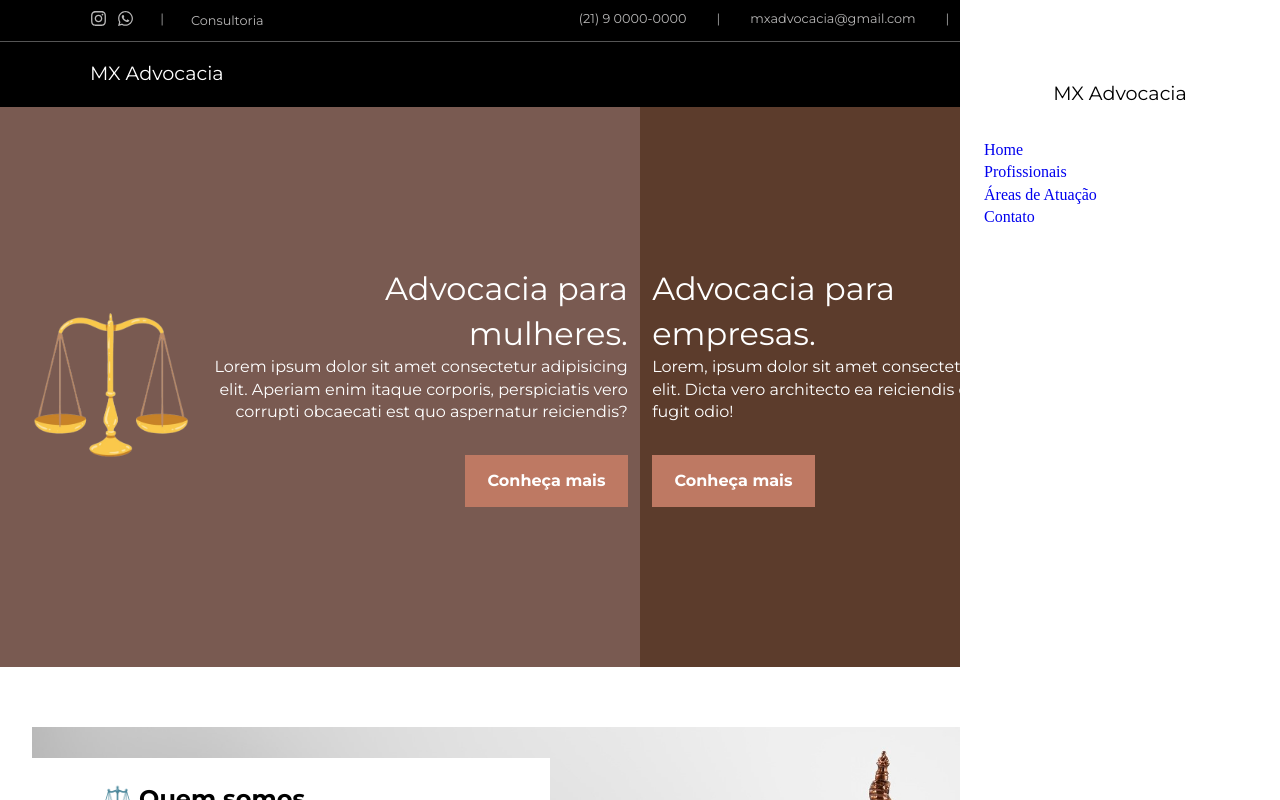
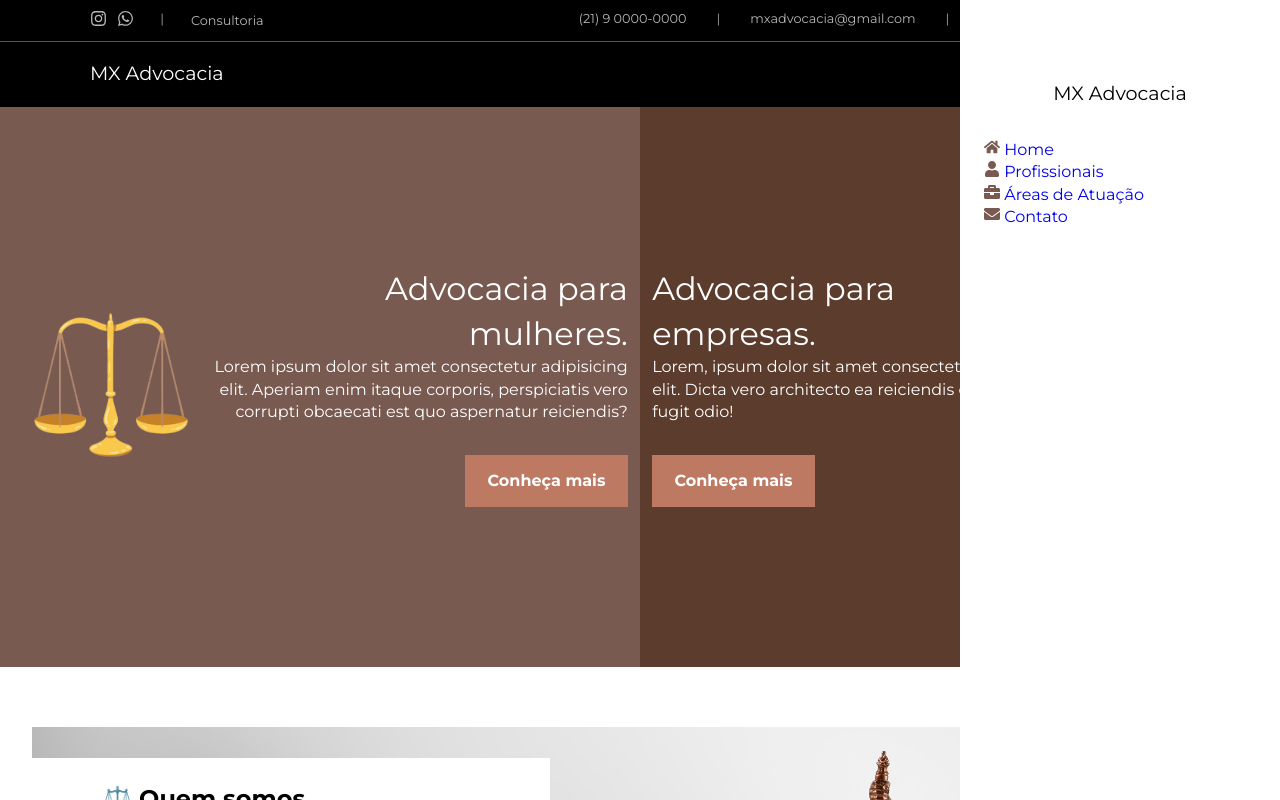
Before and after one commit to henriquepx/mx_advocacy, a React (Vite) app: page / in a window 1280 px wide. Both pictures are taken after a click on the element 1177 px from the left and 74 px from the top of the page. Shown: the top 800 px of the page. Built offline with nearby package versions, Linux system fonts and the light colour scheme.

Commit message:
feat: menu styles

```diff
--- a/src/pages/Menu.jsx
+++ b/src/pages/Menu.jsx
@@ -1,5 +1,6 @@
 import styled, { keyframes } from 'styled-components';
 import { Link } from 'react-router-dom';
+import { FaHome, FaUser, FaBriefcase, FaEnvelope } from 'react-icons/fa';
 import PropTypes from 'prop-types';
 import { fontPrimary } from '../GlobalStyles';
 
@@ -33,27 +34,45 @@ const MenuHamburgerContainer = styled.div`
     margin-bottom: 2rem;
   }
 `;
+const NavegationMenu = styled.nav`
+  ul {
+    li {
+      font-family: ${fontPrimary};
+      display: flex;
+      align-items: center;
+      gap: 10px;
+    }
+  }
+`
 
 const Menu = ({ isOpen }) => {
   return (
 <MenuHamburgerContainer isOpen={isOpen}>
   <h1>MX Advocacia</h1>
-      <nav>
+  <NavegationMenu>
     <ul>
       <li>
-            <Link to="/">Home</Link>
+        <Link to="/">
+          <FaHome style={{ color: '#795a51' }} /> Home
+        </Link>
       </li>
       <li>
-            <Link to="/profissionais">Profissionais</Link>
+        <Link to="/profissionais">
+          <FaUser style={{color: '#795a51' }} /> Profissionais
+        </Link>
       </li>
       <li>
-            <Link to="/areasatuacao">Áreas de Atuação</Link>
+        <Link to="/areasatuacao">
+          <FaBriefcase style={{ color: '#795a51' }} /> Áreas de Atuação
+        </Link>
       </li>
       <li>
-            <Link to="/contato">Contato</Link>
+        <Link to="/contato">
+          <FaEnvelope style={{ color: '#795a51' }} /> Contato
+        </Link>
       </li>
     </ul>
-      </nav>
+  </NavegationMenu>
 </MenuHamburgerContainer>
   );
 };
```
Lines whose indentation alone changed are shown as unchanged.
